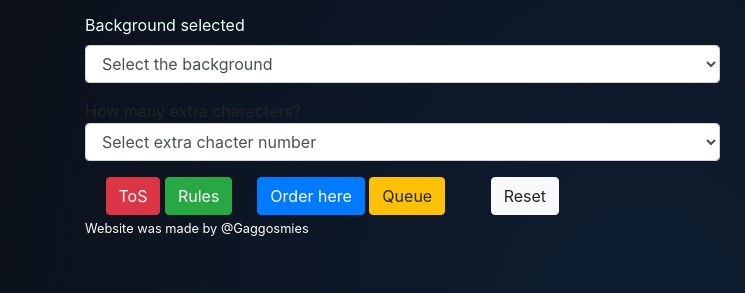
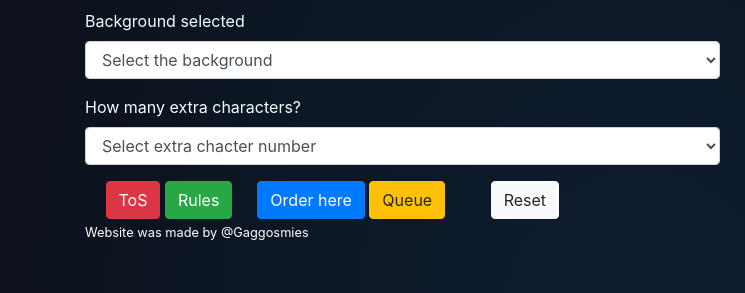
Before and after one commit to Gaggosmies/MalWebsite, a plain HTML site: page index.html in a window 1280 px wide. Shown: the part 455-748 px from the top of the page, 0-745 px from the left. Drawn offline with nearby package versions, Linux system fonts and the light colour scheme; grey boxes are pictures that could not be loaded.

Commit message:
Fix font

```diff
--- a/index.html
+++ b/index.html
@@ -149,7 +149,7 @@
         <!-- Select extra character amount -->
         <form>
           <div class="form-group">
-            <label for="extra"></label>How many extra characters?</label>
+            <label for="extra">How many extra characters?</label>
             <select class="form-control" id="extra" onchange="calculatePrice()">
               <option value="none" selected disabled hidden>
                 Select extra chacter number
```
